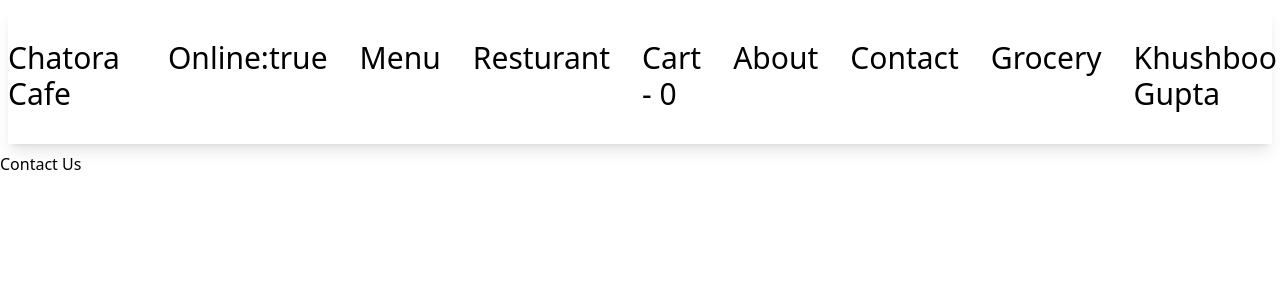
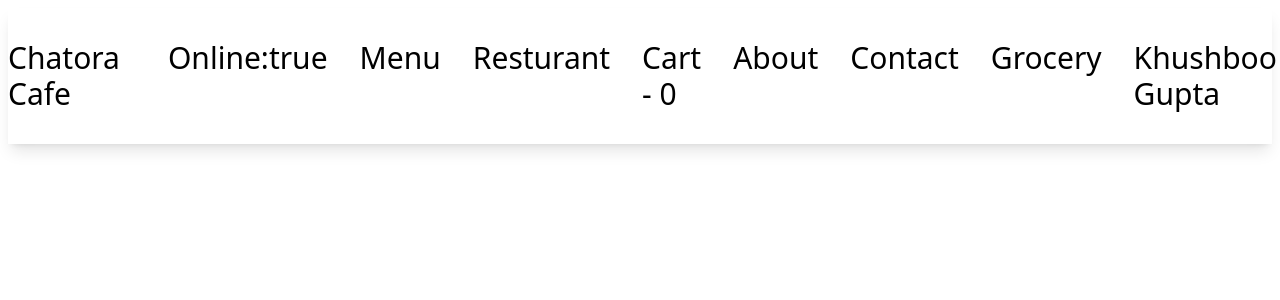
Before and after one commit to SamridhG/FoodAppReact_Testing, a React (Vite) app: page /contact in a window 1280 px wide. Shown: the top 300 px of the page. Built offline with nearby package versions, Linux system fonts and the light colour scheme.

Commit message:
#Removed Console

```diff
--- a/src/components/ContactUs.js
+++ b/src/components/ContactUs.js
@@ -4,7 +4,7 @@ const ContactUs=()=>{
     console.log("err",error)
     return (
         <div className="error">
-            <h1>{console.log("Hello")}Contact Us</h1>
+            {/* <h1>{console.log("Hello")}Contact Us</h1> */}
         </div>
     )
 }
--- a/src/components/HeaderParent.js
+++ b/src/components/HeaderParent.js
@@ -18,7 +18,7 @@ const NavBar=()=>{
     const status=useOnlineStatus();
     const value=useContext(UserContext)
     const cart=useSelector((store)=>{
-        console.log("Store",store)
+        // console.log("Store",store)
         return store.cart.items})
     // console.log("Cart",cart)
     return (
--- a/src/components/MenuText.js
+++ b/src/components/MenuText.js
@@ -4,7 +4,7 @@ const MenuText=(props)=>{
         <div className="menu-title" onClick={
                   ()=>{
                      // onClickEvent
-                    console.log("Hello")
+                    // console.log("Hello")
                   }
         }>
             <div className="title-img"></div>
--- a/src/components/RestaurantCategory.js
+++ b/src/components/RestaurantCategory.js
@@ -9,7 +9,7 @@ const RestaurantCategory=(props)=>{
     let ToShow=props.ToShow
     let index=props.index
     const handleClick=()=>{
-        console.log("Index Click")
+        // console.log("Index Click")
     let isOpen= ToShow==index?null:index
     setToShow(isOpen)
     }
--- a/src/components/RestaurantMenu.js
+++ b/src/components/RestaurantMenu.js
@@ -5,11 +5,11 @@ import Shimmer from "./Shimmer";
 import useRestaurentMenu from "../utility/useRestaurentMenu";
 import RestaurantCategory from "./RestaurantCategory";
 const ResturantMenu=()=>{
-    console.log("MENU CARD INVOKED")
+    // console.log("MENU CARD INVOKED")
     const params=useParams()
     const RestaurantMenuData=useRestaurentMenu(params)
     const [ToShowAccordian,setToShowAccordian]=useState(null)
-    console.log("Menu Data",RestaurantMenuData)
+    // console.log("Menu Data",RestaurantMenuData)
 
     if(RestaurantMenuData==null){
         return <Shimmer/>
@@ -21,7 +21,7 @@ const ResturantMenu=()=>{
     const catogaries=RestaurantMenuData.data?.cards[4]?.groupedCard?.cardGroupMap?.REGULAR?.cards.filter((node)=>{
         if(node.card?.card?.["@type"]=="type.googleapis.com/swiggy.presentation.food.v2.ItemCategory") return node
     })
-    console.log("items",catogaries)
+    // console.log("items",catogaries)
     // const item_cards=catogaries
    return (<div>
         <div className="font-bold my-10 text-4xl text-center">{rest_name}</div>
--- a/src/components/Shimmer.js
+++ b/src/components/Shimmer.js
@@ -7,7 +7,7 @@ const ShimmerCard=()=>{
 const Shimmer=()=>{
     return (<div className="shimmer-card-container-parent">
     <div className="shimmer-card-container">
-    {console.log("in Comp")}
+    {/* {console.log("in Comp")} */}
             <ShimmerCard/>
             <ShimmerCard/>
             <ShimmerCard/>
--- a/src/components/UserClass.js
+++ b/src/components/UserClass.js
@@ -27,7 +27,7 @@ class UserClass extends React.Component{
         }
     }
     componentDidUpdate(prevProps,prevState){
-        console.log("Previos State",prevState,this.props)
+        // console.log("Previos State",prevState,this.props)
     }
     render(){
         const userInfo=this.state.userInfo
```
Also changed, not shown: src/components/About.js (+5 -5 lines), src/components/CardConatainer.js (+4 -4 lines), src/utility/useRestaurentMenu.js (+4 -4 lines).
